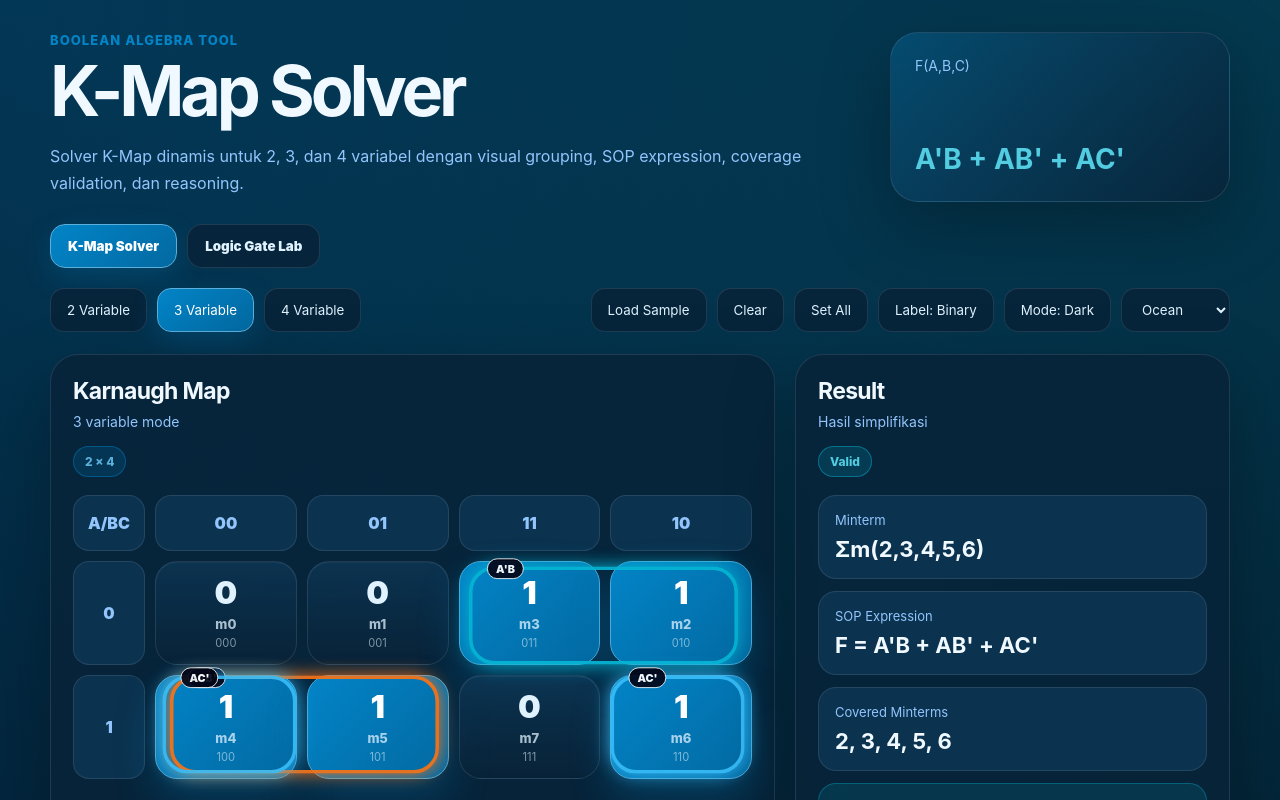
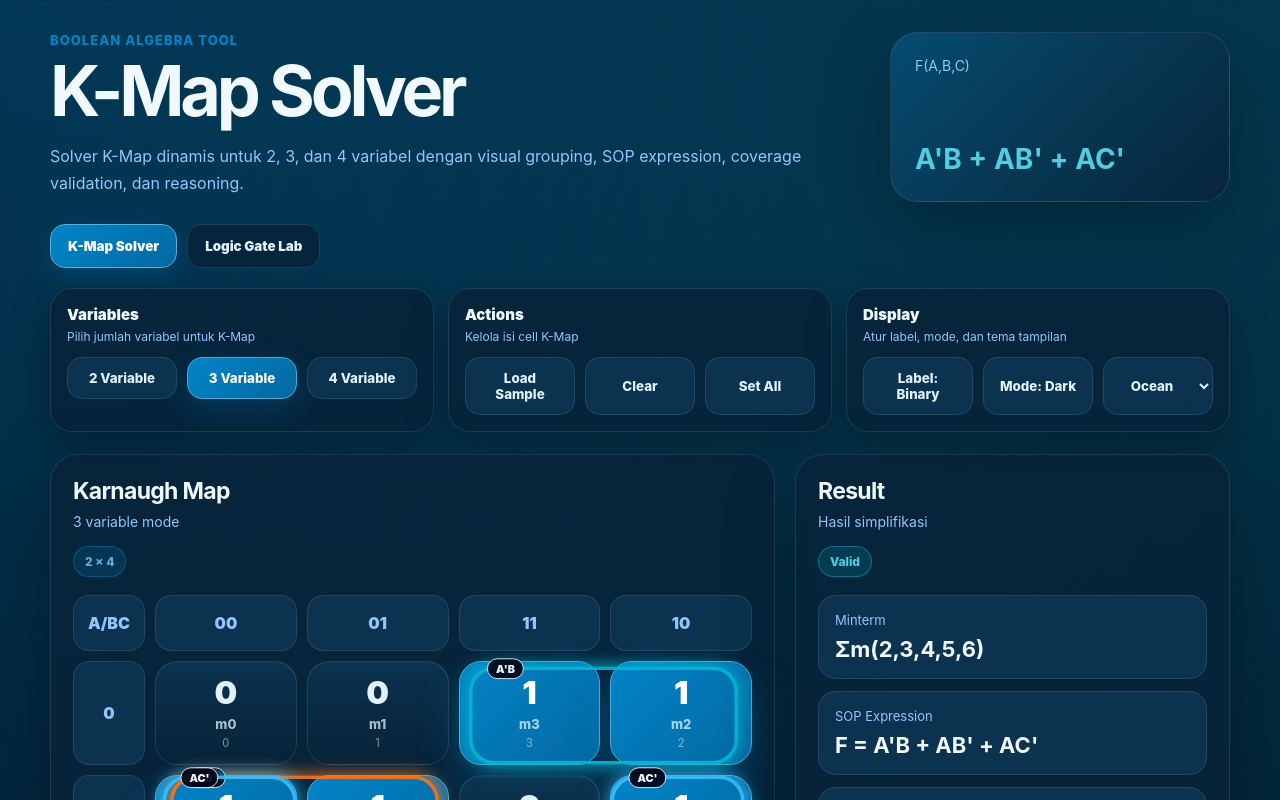
Before and after one commit to Lantas2/K-map-Solver-Test, a React (Vite) app: page / in a window 1280 px wide. Shown: the top 800 px of the page. Built offline with nearby package versions, Linux system fonts and the light colour scheme.

Commit message:
fix little

```diff
--- a/src/App.jsx
+++ b/src/App.jsx
@@ -2261,11 +2261,18 @@ export default function App() {
                 <InteractiveLogicGateLab />
               ) : (
                 <>
-    <div className="toolbar">
-          <div className="segmented">
+    <div className="kmap-control-panel">
+  <div className="control-group">
+    <div className="control-title">
+      <span>Variables</span>
+      <small>Pilih jumlah variabel untuk K-Map</small>
+    </div>
+
+    <div className="control-buttons variable-buttons">
       {[2, 3, 4].map((count) => (
         <button
           key={count}
+          type="button"
           className={variableCount === count ? "selected" : ""}
           onClick={() => changeVariableCount(count)}
         >
@@ -2273,17 +2280,49 @@ export default function App() {
         </button>
       ))}
     </div>
-
-          <div className="actions">
-            <button onClick={loadSample}>Load Sample</button>
-            <button onClick={clearAll}>Clear</button>
-            <button onClick={setAll}>Set All</button>
-
-            <button onClick={() => setLabelMode(labelMode === "binary" ? "variable" : "binary")}>
+  </div>
+
+  <div className="control-group">
+    <div className="control-title">
+      <span>Actions</span>
+      <small>Kelola isi cell K-Map</small>
+    </div>
+
+    <div className="control-buttons action-buttons">
+      <button type="button" onClick={loadSample}>
+        Load Sample
+      </button>
+
+      <button type="button" onClick={clearAll}>
+        Clear
+      </button>
+
+      <button type="button" onClick={setAll}>
+        Set All
+      </button>
+    </div>
+  </div>
+
+  <div className="control-group">
+    <div className="control-title">
+      <span>Display</span>
+      <small>Atur label, mode, dan tema tampilan</small>
+    </div>
+
+    <div className="control-buttons display-buttons">
+      <button
+        type="button"
+        onClick={() =>
+          setLabelMode(labelMode === "binary" ? "variable" : "binary")
+        }
+      >
         Label: {labelMode === "binary" ? "Binary" : "Variable"}
       </button>
 
-            <button onClick={() => setAppearance(appearance === "dark" ? "light" : "dark")}>
+      <button
+        type="button"
+        onClick={() => setAppearance(appearance === "dark" ? "light" : "dark")}
+      >
         Mode: {appearance === "dark" ? "Dark" : "Light"}
       </button>
 
@@ -2292,12 +2331,12 @@ export default function App() {
         value={theme}
         onChange={(e) => setTheme(e.target.value)}
       >
-              <option value="midnight">Midnight</option>
         <option value="coffee">Coffee</option>
         <option value="forest">Forest</option>
         <option value="ocean">Ocean</option>
         <option value="rose">Rose</option>
       </select>
+    </div>
   </div>
 </div>
 
@@ -2375,7 +2414,7 @@ export default function App() {
                     >
                       <span className="cell-value">{active.has(cell.minterm) ? "1" : "0"}</span>
                       <span className="cell-label">{cell.label}</span>
-                      <small>{cell.bits}</small>
+                      <small>{cell.minterm}</small>
                     </button>
                   ))}
                 </div>
--- a/src/index.css
+++ b/src/index.css
@@ -1987,3 +1987,119 @@ text.wire-d,
   min-width: 0 !important;
   display: block;
 }
+
+/* ============================= */
+/* K-MAP CONTROL PANEL */
+/* ============================= */
+
+.kmap-control-panel {
+  display: grid;
+  grid-template-columns: 1fr;
+  gap: 14px;
+  margin-bottom: 22px;
+}
+
+.control-group {
+  background: var(--bg-soft);
+  border: 1px solid var(--border-soft);
+  border-radius: 22px;
+  padding: 16px;
+  box-shadow: 0 16px 42px var(--shadow-main);
+}
+
+.control-title {
+  margin-bottom: 12px;
+}
+
+.control-title span {
+  display: block;
+  color: var(--text-strong);
+  font-size: 15px;
+  font-weight: 950;
+}
+
+.control-title small {
+  display: block;
+  margin-top: 4px;
+  color: var(--text-soft);
+  font-size: 12px;
+  line-height: 1.45;
+}
+
+.control-buttons {
+  display: grid;
+  gap: 10px;
+}
+
+.variable-buttons {
+  grid-template-columns: repeat(3, minmax(0, 1fr));
+}
+
+.action-buttons,
+.display-buttons {
+  grid-template-columns: repeat(3, minmax(0, 1fr));
+}
+
+.control-buttons button,
+.control-buttons .theme-select {
+  width: 100%;
+  border: 1px solid var(--border-soft);
+  background: var(--bg-card);
+  color: var(--text-main);
+  padding: 12px 14px;
+  border-radius: 15px;
+  cursor: pointer;
+  font-weight: 850;
+  transition: 0.2s;
+  text-align: center;
+}
+
+.control-buttons button:hover,
+.control-buttons .theme-select:hover {
+  transform: translateY(-2px);
+  border-color: var(--accent);
+}
+
+.control-buttons button.selected {
+  background: linear-gradient(135deg, var(--accent), var(--accent-2));
+  border-color: color-mix(in srgb, var(--accent) 70%, white);
+  color: white;
+  box-shadow: 0 10px 28px color-mix(in srgb, var(--accent) 22%, transparent);
+}
+
+@media (min-width: 900px) {
+  .kmap-control-panel {
+    grid-template-columns: 1fr 1fr 1fr;
+    align-items: stretch;
+  }
+}
+
+@media (max-width: 620px) {
+  .kmap-control-panel {
+    gap: 12px;
+  }
+
+  .control-group {
+    padding: 14px;
+    border-radius: 20px;
+  }
+
+  .variable-buttons {
+    grid-template-columns: 1fr;
+  }
+
+  .action-buttons,
+  .display-buttons {
+    grid-template-columns: 1fr 1fr;
+  }
+
+  .display-buttons .theme-select {
+    grid-column: span 2;
+  }
+
+  .control-buttons button,
+  .control-buttons .theme-select {
+    min-height: 52px;
+    font-size: 14px;
+  }
+}
```
Lines whose indentation alone changed are shown as unchanged.
